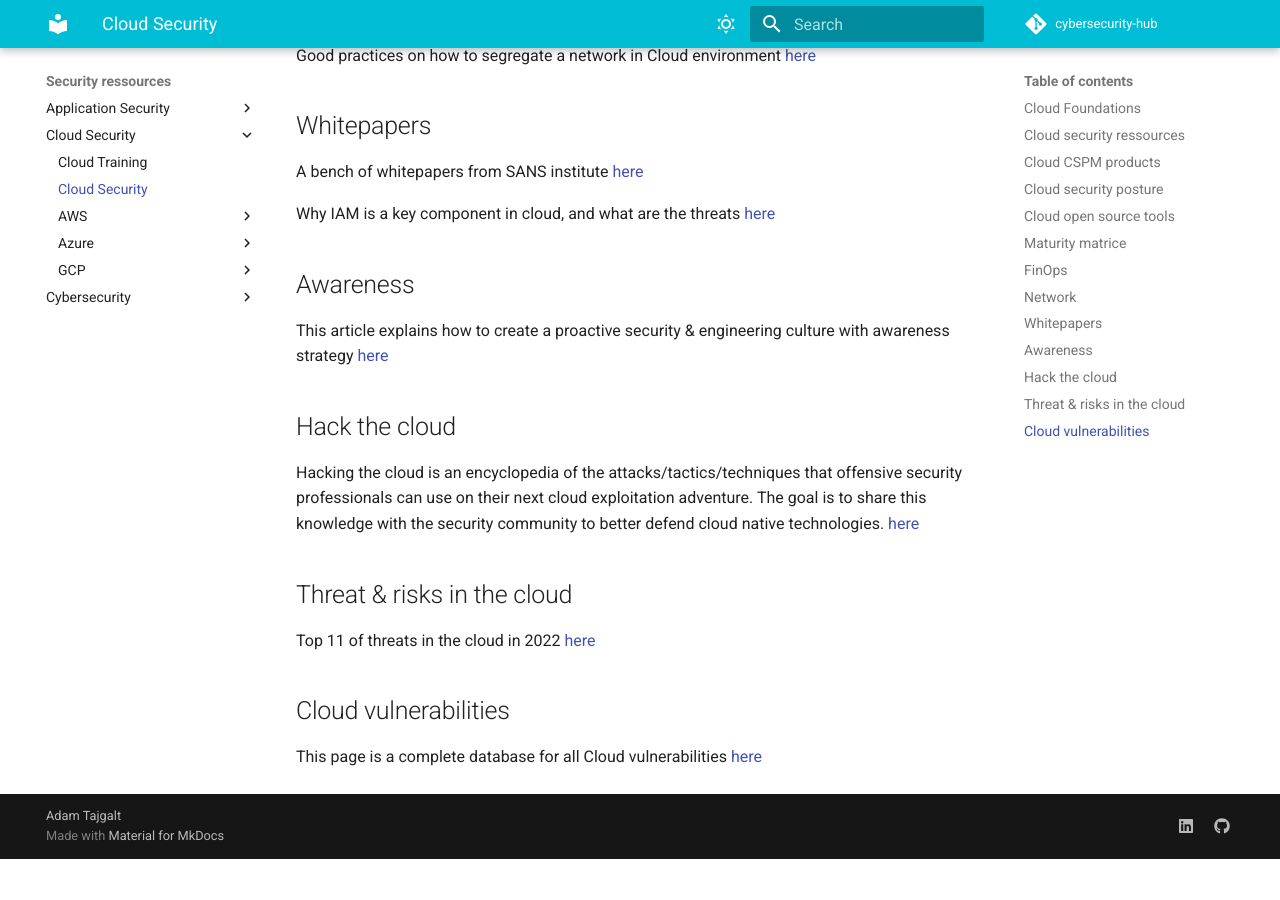
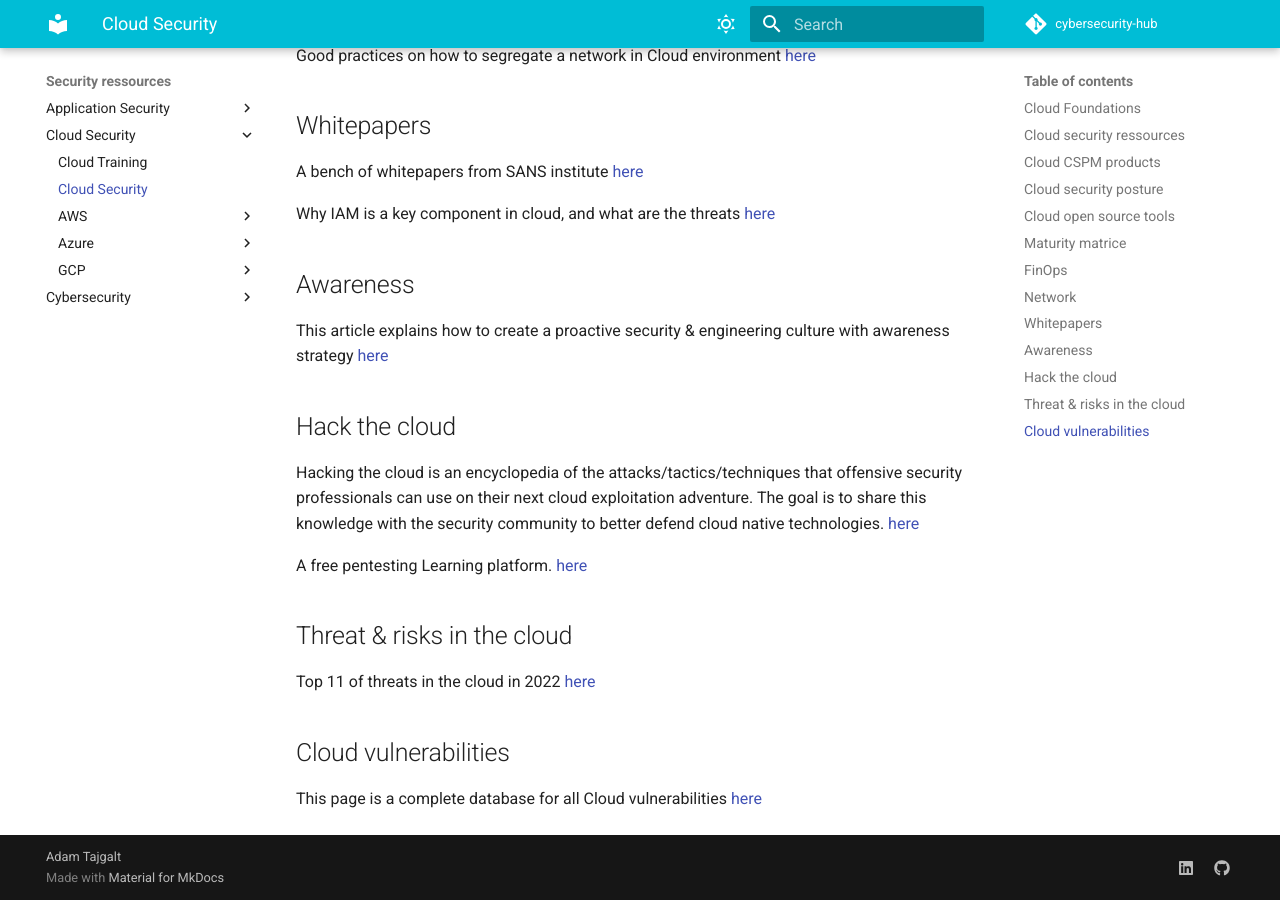
Before and after one commit to adamtaj/cybersecurity-hub, an MkDocs documentation site: the page built from docs/Security ressources/Cloud Security/cloud_security.md, in a window 1280 px wide and 900 px high, scrolled down 3515 px. Built offline with MkDocs 1.6.1 and Material for MkDocs 9.7.7, drawn with Linux system fonts in a browser that asks for light colours; comment, search, counter and statistics services are not loaded; before the commit the page ends 4374 px from its top, so only the background shows below that.

Commit message:
Update cloud_security.md

```diff
--- a/docs/Security ressources/Cloud Security/cloud_security.md
+++ b/docs/Security ressources/Cloud Security/cloud_security.md
@@ -81,6 +81,8 @@ This article explains how to create a proactive security & engineering culture w
 
 Hacking the cloud is an encyclopedia of the attacks/tactics/techniques that offensive security professionals can use on their next cloud exploitation adventure. The goal is to share this knowledge with the security community to better defend cloud native technologies. [here](https://hackingthe.cloud)
 
+A free pentesting Learning platform. [here](https://pentesting.cloud)
+
 ## Threat & risks in the cloud
 
 Top 11 of threats in the cloud in 2022 [here](https://www.linkedin.com/pulse/top-11-des-menaces-sur-le-cloud-computing-en-2022-mohamed-abdennebi/?trackingId=tyHy8xy1SH2T6C3pY%2BEmTg%3D%3D)
```
